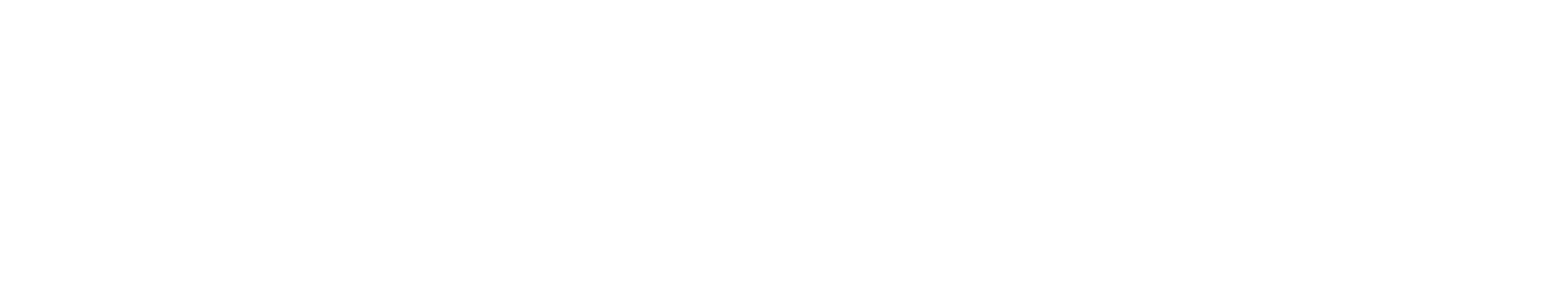
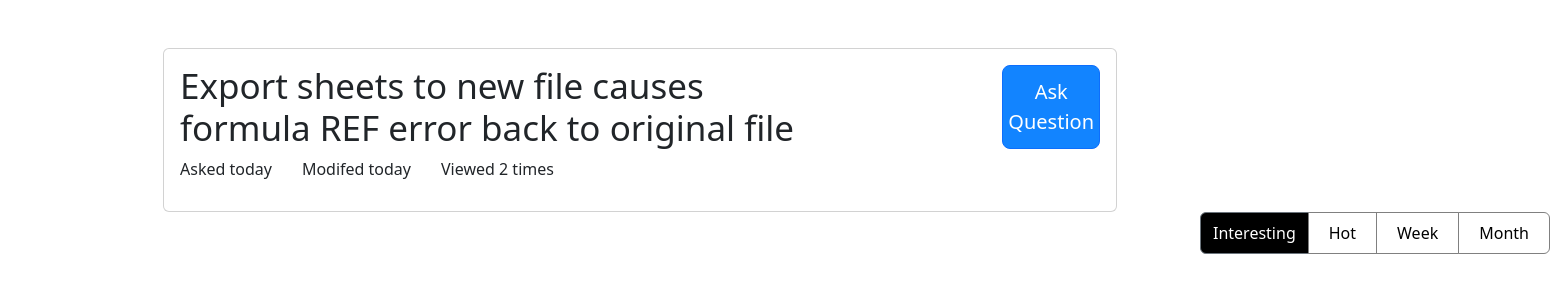
Before and after one commit to codestates-seb/seb45_pre_012, a React (Create React App) app in the folder client/: page /Question in a window 1280 px wide. Before the commit this address had no page. Shown: the top 300 px of the page, 1550 px wide, since content can reach past the window. Built offline with nearby package versions, Linux system fonts and the light colour scheme.

Commit message:
Login modified

```diff
--- a/client/src/App.js
+++ b/client/src/App.js
@@ -1,10 +1,9 @@
 import './App.css';
 import { BrowserRouter as Router, Route, Routes } from 'react-router-dom';
 import Home from './pages/Home.jsx';
-import TestPage from './pages/TestPage.jsx';
 import Login from './pages/Login.jsx';
 import 'bootstrap/dist/css/bootstrap.css';
-import HomeButton from './components/HomeButton.jsx';
+import Question from './pages/Question.jsx';
 
 function App() {
   return (
@@ -12,8 +11,7 @@ function App() {
       <Routes>
         <Route path="/" element={<Home />} />
         <Route path="/Login" element={<Login />} />
-        <Route path="/TestPage" element={<TestPage />} />
-        <Route path="/HomeBtn" element={<HomeButton />} />
+        <Route path="/Question" element={<Question />} />
       </Routes>
     </Router>
   );
--- a/client/src/components/Header.css
+++ /dev/null
@@ -1,20 +0,0 @@
-.header_text1{
-  font-size: 20px;
-  margin-left: 20px;
-  text-decoration: none;
-  color:black;
-}
-.header_text2{
-  font-size: 20px;
-  color:black;
-  font-weight: bold;
-}
-.logo_sprite{
-  margin-left: 30px;
-}
-.home_link{
-  display: flex;
-  justify-content: center;
-  align-items: start;
-  text-decoration: none;
-}
--- a/client/src/components/Header.jsx
+++ /dev/null
@@ -1,75 +0,0 @@
-import { Link } from 'react-router-dom';
-import { Container, Navbar, Button, Row, Col, Form } from 'react-bootstrap';
-import { ReactComponent as Sprite } from '../assets/sprites.svg';
-import './Header.css';
-import Ham from './Ham.jsx';
-
-const Header = () => {
-  return (
-    <Navbar expand="lg" fixed="top" className="header__Navbar bg-white">
-      <Container
-        fluid
-        className="d-flex justify-content-between align-items-center"
-      >
-        <Row fluid className="d-flex w-100 align-items-center">
-          <Col
-            lg={2}
-            className="d-flex justify-content-center align-items-center"
-          >
-            <Row fluid className="d-flex w-100 align-items-center">
-              <Col lg={5}></Col>
-              <Col
-                lg={7}
-                className="d-flex align-items-center justify-content-center"
-              >
-                <Ham />
-                <Link to="/" className="text-center home_link">
-                  <Sprite className="logo_sprite" />
-                  <span className="header_text1">Stack</span>
-                  <span className="header_text2">Overflow</span>
-                </Link>
-              </Col>
-            </Row>
-          </Col>
-          <Col lg={2}>
-            <Row fluid className="d-flex w-100 justify-content-center" g={3}>
-              <Col lg={1} />
-              <Col lg={3} className="text-center ml-2 p-3">
-                <Link to="/" className="text-center sign_up_text header_link">
-                  About
-                </Link>
-              </Col>
-              <Col lg={3} className="text-center ml-2 p-3">
-                <Link to="/" className="text-center sign_up_text header_link">
-                  Products
-                </Link>
-              </Col>
-              <Col lg={5} className="text-center p-3">
-                <Link to="/" className="text-left sign_up_text header_link">
-                  &nbsp;&nbsp;&nbsp;For Teams
-                </Link>
-              </Col>
-            </Row>
-          </Col>
-          <Col lg={6} className="mt-2">
-            <Form>
-              <Form.Group controlId="search">
-                <Form.Control type="text" rows={1} className="search_form" />
-              </Form.Group>
-            </Form>
-          </Col>
-          <Col lg={2} className="d-flex">
-            <div className="d-flex">
-              <Button className="me-1" variant="secondary">
-                Log in
-              </Button>
-              <Button variant="info">Sign up</Button>
-            </div>
-          </Col>
-        </Row>
-      </Container>
-    </Navbar>
-  );
-};
-
-export default Header;
--- a/client/src/components/HomeBtn.css
+++ b/client/src/components/HomeFilterBtn.css
@@ -2,8 +2,12 @@
   margin-left: 1200px;
 }
 .p2_homefilterbtn{
-  padding: 10px 30px;
+  padding: 8px 20px;
   border: 1px solid gray;
   background-color: white;
   color: black;
 }
+.p2_homefilterbtn_selected{
+  background-color: black;
+  color:white;
+}
--- /dev/null
+++ b/client/src/components/HomeFilterBtn.jsx
@@ -0,0 +1,47 @@
+import { ButtonGroup, Button } from 'react-bootstrap';
+import './HomeFilterBtn.css';
+
+const HomeFilterBtn = ({ HomeFilterBtnClick, homeFilter }) => {
+  const HomeFilterBtnContent = [
+    {
+      id: 0,
+      content: 'Interesting',
+    },
+    {
+      id: 1,
+      content: 'Hot',
+    },
+    {
+      id: 2,
+      content: 'Week',
+    },
+    {
+      id: 3,
+      content: 'Month',
+    },
+  ];
+  const homeFilterBtnClass = (idx) => {
+    if (idx === homeFilter) {
+      return `p2_homefilterbtn_selected`;
+    } else {
+      return `p2_homefilterbtn`;
+    }
+  };
+
+  return (
+    <ButtonGroup className="ml_5_btn_g">
+      {HomeFilterBtnContent.map((homefilter, idx) => (
+        <Button
+          variant="secondary"
+          className={homeFilterBtnClass(idx)}
+          key={homefilter.id}
+          onClick={() => HomeFilterBtnClick(idx)}
+        >
+          {homefilter.content}
+        </Button>
+      ))}
+    </ButtonGroup>
+  );
+};
+
+export default HomeFilterBtn;
--- a/client/src/components/QuestionHeader.jsx
+++ b/client/src/components/QuestionHeader.jsx
@@ -1,8 +1,36 @@
 import { Card, Button, Row, Col } from 'react-bootstrap';
 import './QuestionHeader.css';
-import HomeBtn from './HomeBtn.jsx';
+import HomeFilterBtn from './HomeFilterBtn.jsx';
+import { useState } from 'react';
 
 const QuestionHeader = () => {
+  const [homeFilter, setHomeFilter] = useState(0);
+  const cardContents = [
+    {
+      id: 'cardContents1',
+      content:
+        'Export sheets to new file causes formula REF error back to original file',
+    },
+    {
+      id: 'cardContents2',
+      content:
+        ' Export sheets to new file causes formula REF error back to original file2',
+    },
+    {
+      id: 'cardContents3',
+      content:
+        ' Export sheets to new file causes formula REF error back to original file3',
+    },
+    {
+      id: 'cardContents4',
+      content:
+        ' Export sheets to new file causes formula REF error back to original file4',
+    },
+  ];
+  const HomeFilterBtnClick = (idx) => {
+    setHomeFilter(idx);
+  };
+
   return (
     <>
       <Row className="d-flex align-items-center justify-content-center mt-5">
@@ -10,8 +38,7 @@ const QuestionHeader = () => {
           <Card>
             <Card.Body className="d-flex flex-column">
               <Card.Title className="text_lg d-flex">
-                Export sheets to new file causes formula REF error back to
-                original file
+                {cardContents[homeFilter].content}
                 <Button variant="primary ml_5_btn" size="lg">
                   Ask Question
                 </Button>
@@ -25,7 +52,11 @@ const QuestionHeader = () => {
           </Card>
         </Col>
       </Row>
-      <HomeBtn />
+      <HomeFilterBtn
+        homeFilter={homeFilter}
+        setHomeFilter={setHomeFilter}
+        HomeFilterBtnClick={HomeFilterBtnClick}
+      />
     </>
   );
 };
--- a/client/src/pages/Login.jsx
+++ b/client/src/pages/Login.jsx
@@ -3,12 +3,15 @@ import { Container, Row, Col } from 'react-bootstrap';
 import LoginForm from '../components/LoginForm.jsx';
 import 'bootstrap/dist/css/bootstrap.min.css';
 import SocialLogin from '../components/SocialLogin.jsx';
-import Header from '../components/Header.jsx';
+import BaseHeader from '../components/BaseHeader.jsx';
+import { useState } from 'react';
 
 const Login = () => {
+  const [loginState, setLoginState] = useState(false);
+
   return (
     <div className="vh-100 overflow-hidden">
-      <Header />
+      <BaseHeader />
       <Container
         fluid
         className="vh-100 w-100 d-flex flex-column bg-light mt-5"
@@ -19,7 +22,13 @@ const Login = () => {
               <Col lg={6} className="mt-5" />
               <Col lg={6} className="mt-5">
                 <SocialLogin />
-                <LoginForm />
+                {!loginState ? (
+                  <LoginForm
+                    loginState={loginState}
+                    setLoginState={setLoginState}
+                  />
+                ) : null}
+
                 <p className="text-center mt-3">
                   {`Don't have an account?`}{' '}
                   <Link to="/TestPage" className="sign_up_text">
@@ -31,6 +40,9 @@ const Login = () => {
           </Col>
         </Row>
       </Container>
+      {loginState ? (
+        <p className="w-100 mt-5 bg-black">로그인 완료하였습니다</p>
+      ) : null}
     </div>
   );
 };
```
Also changed, not shown: client/src/components/HomeBtn.jsx (deleted, +0 -23 lines), client/src/components/LoginForm.jsx (+80 -33 lines), client/src/components/test.jsx (deleted), client/src/pages/test.jsx (deleted).
